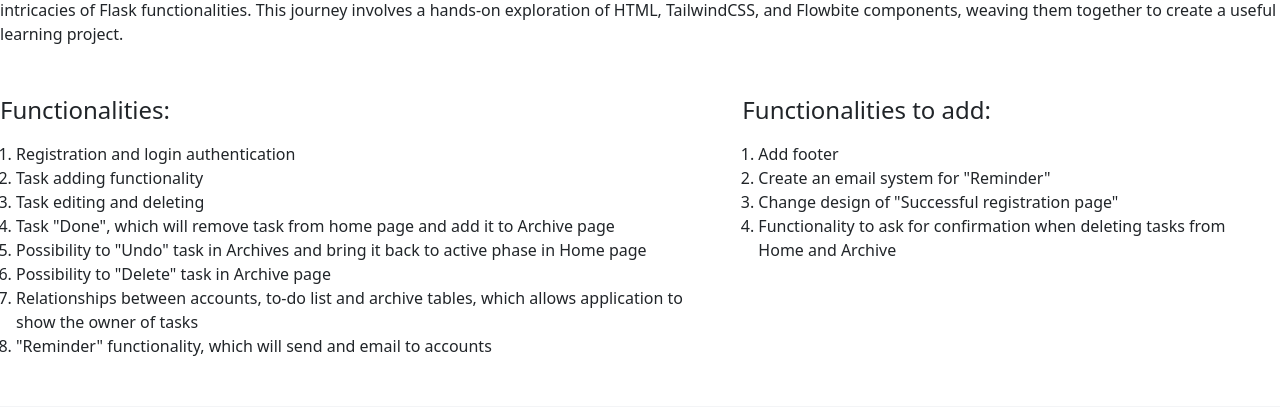
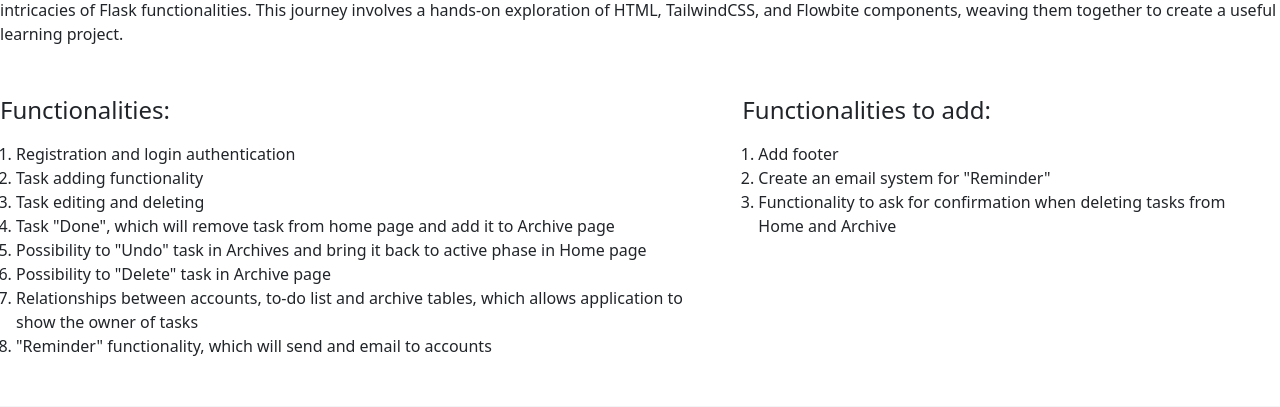
Before and after one commit to emerica1141/ToDo-App, a Flask app: page /about in a window 1280 px wide. Shown: the part 231-638 px from the top of the page. Run offline with Flask 3, Linux system fonts and the light colour scheme; some libraries are stand-ins or nearby versions.

Commit message:
Complete success reg page design

```diff
--- a/templates/about.html
+++ b/templates/about.html
@@ -29,7 +29,6 @@
         <ol class="mt-3 list-decimal px-3">
             <li>Add footer</li>
             <li>Create an email system for "Reminder"</li>
-            <li>Change design of "Successful registration page"</li>
             <li>Functionality to ask for confirmation when deleting tasks from Home and Archive</li>
         </ol>
     </div>
```
